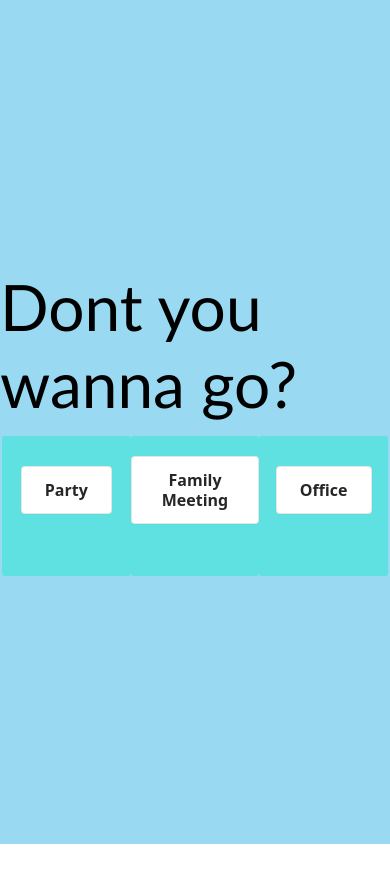
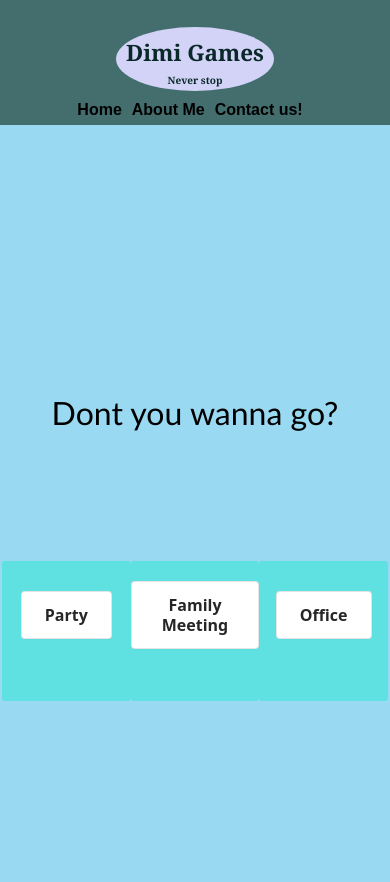
Before and after one commit to DiegoDimitroffPetcoff/react1, a React (Create React App) app in the folder my-app/: page / in a window 390 px wide. Shown: the top 882 px of the page. Before the commit the page ends 844 px from the top, so only its background shows below. Built offline with nearby package versions, Linux system fonts and the light colour scheme.

Commit message:
Add some Css and NavBar

```diff
--- a/my-app/src/App.css
+++ b/my-app/src/App.css
@@ -1,3 +1,24 @@
+body {
+  font-family: sans-serif;
+  margin: 0;
+}
+
+a {
+  text-decoration: none;
+  color: black;
+}
+
+nav a {
+  font-weight: 600;
+  padding-right: 10px;
+}
+
+nav a:hover {
+  color: beige;
+
+}
+
+
 .mean {
   background-color: rgb(153, 218, 242);
   display: flex;
@@ -7,6 +28,41 @@
   justify-content: center;
   height: 100vh;
 
+}
+
+
+header {
+  display: flex;
+  height: 70px;
+  background-color: rgb(68, 110, 110);
+  justify-content: space-between;
+  align-items: center;
+  padding: 10px;
+}
+
+.logo {
+  display: flex;
+  flex-direction: column;
+  padding: 0%;
+  margin: 0;
+  color: rgb(9, 40, 40);
+  display: flex;
+  align-items: center;
+  background-color: rgb(211, 211, 247);
+  border-radius: 50%;
+  font-family: Georgia, 'Times New Roman', Times, serif;
+
+  font-size: 15px;
+
+}
+
+.logo h2 {
+  margin: 10px;
+  margin-bottom: 1px;
+}
+
+.logo h6 {
+  margin: 4px 0px;
 }
 
 section {
@@ -20,11 +76,8 @@ section div {
   align-items: center;
   background-color: rgb(95, 225, 225);
   width: 33%;
-
   justify-content: center;
   border-radius: 3px;
-
-
 }
 
 p {
@@ -32,7 +85,7 @@ p {
   flex-direction: column;
   align-items: center;
   background-color: rgb(138, 199, 199);
-  width: 33%;
+  width: 90%;
 
   justify-content: center;
   border-radius: 10px;
@@ -41,13 +94,15 @@ p {
 }
 
 #title {
-height: 20%;
-text-justify: kashida;
- font-family: 'Gill Sans', 'Gill Sans MT', Calibri, 'Trebuchet MS', sans-serif;
- font-size: 400%;
- box-shadow: rgba(0, 0, 0, 0.02) 0 1px 3px 0;
+  height: 20%;
+  text-justify: kashida;
+  font-family: 'Gill Sans', 'Gill Sans MT', Calibri, 'Trebuchet MS', sans-serif;
+  font-size: 400%;
+  box-shadow: rgba(0, 0, 0, 0.02) 0 1px 3px 0;
+  animation-name: changeColor;
+  animation-duration: 1s;
+}
 
-}
 
 
 
@@ -63,7 +118,7 @@ text-justify: kashida;
   color: rgba(0, 0, 0, 0.85);
   cursor: pointer;
   display: inline-flex;
-  font-family: system-ui,-apple-system,system-ui,"Helvetica Neue",Helvetica,Arial,sans-serif;
+  font-family: system-ui, -apple-system, system-ui, "Helvetica Neue", Helvetica, Arial, sans-serif;
   font-size: 16px;
   font-weight: 600;
   justify-content: center;
@@ -99,3 +154,84 @@ text-justify: kashida;
   color: rgba(0, 0, 0, 0.65);
   transform: translateY(0);
 }
+
+@keyframes changeColor {
+  0% {
+    background-color: rgb(95, 225, 225);
+    transform: scale(1.2);
+    font-size: 400%;
+  }
+
+  50% {
+
+    background-color: rgb(118, 202, 210);
+    transform: scale(1.5);
+    font-size: 100%;
+  }
+
+  80% {
+    background-color: aquamarine;
+    transform: scale(2);
+    font-size: 400%;
+  }
+
+}
+
+@media (max-width:700px) {
+  header {
+    flex-direction: column;
+    justify-content: center;
+    margin: auto 0;
+    height: 105px;
+
+  }
+
+  .logo {
+    margin-top: 30px;
+  }
+
+  nav {
+    padding: 10px 0px;
+  }
+
+  #title {
+
+    font-size: 200%;
+
+  }
+
+  p {
+    display: flex;
+    flex-direction: column;
+    align-items: center;
+    background-color: rgb(138, 199, 199);
+    width: 90%;
+
+    justify-content: center;
+    border-radius: 10px;
+    text-align: center;
+    box-shadow: rgba(84, 113, 211, 0.04) 0 1px 3px 0;
+  }
+
+  @keyframes changeColor {
+    0% {
+      background-color: rgb(95, 225, 225);
+      transform: scale(1.2);
+      font-size: 400%;
+    }
+
+    50% {
+
+      background-color: rgb(118, 202, 210);
+      transform: scale(1.5);
+      font-size: 100%;
+    }
+
+    80% {
+      background-color: aquamarine;
+      transform: scale(2);
+      font-size: 400%;
+    }
+
+  }
+}
--- a/my-app/src/App.js
+++ b/my-app/src/App.js
@@ -11,8 +11,18 @@ function App() {
 
   return (
     <div>
+      <header>
+        <a href="*" class="logo"><h2>Dimi Games</h2><h6>Never stop</h6></a>
 
-<ExcuseGame></ExcuseGame>
+        <nav>
+          <a href=''>Home</a>
+          <a href='https://se.linkedin.com/in/diego-leonardo-vallejos-dimitroff-petcoff-687b0b1b8/en?original_referer=https%3A%2F%2Fwww.google.com%2F'>About Me</a>
+          <a href=''>Contact us!</a>
+        </nav>
+      </header>
+
+
+      <ExcuseGame></ExcuseGame>
 
     </div>
   );
```
